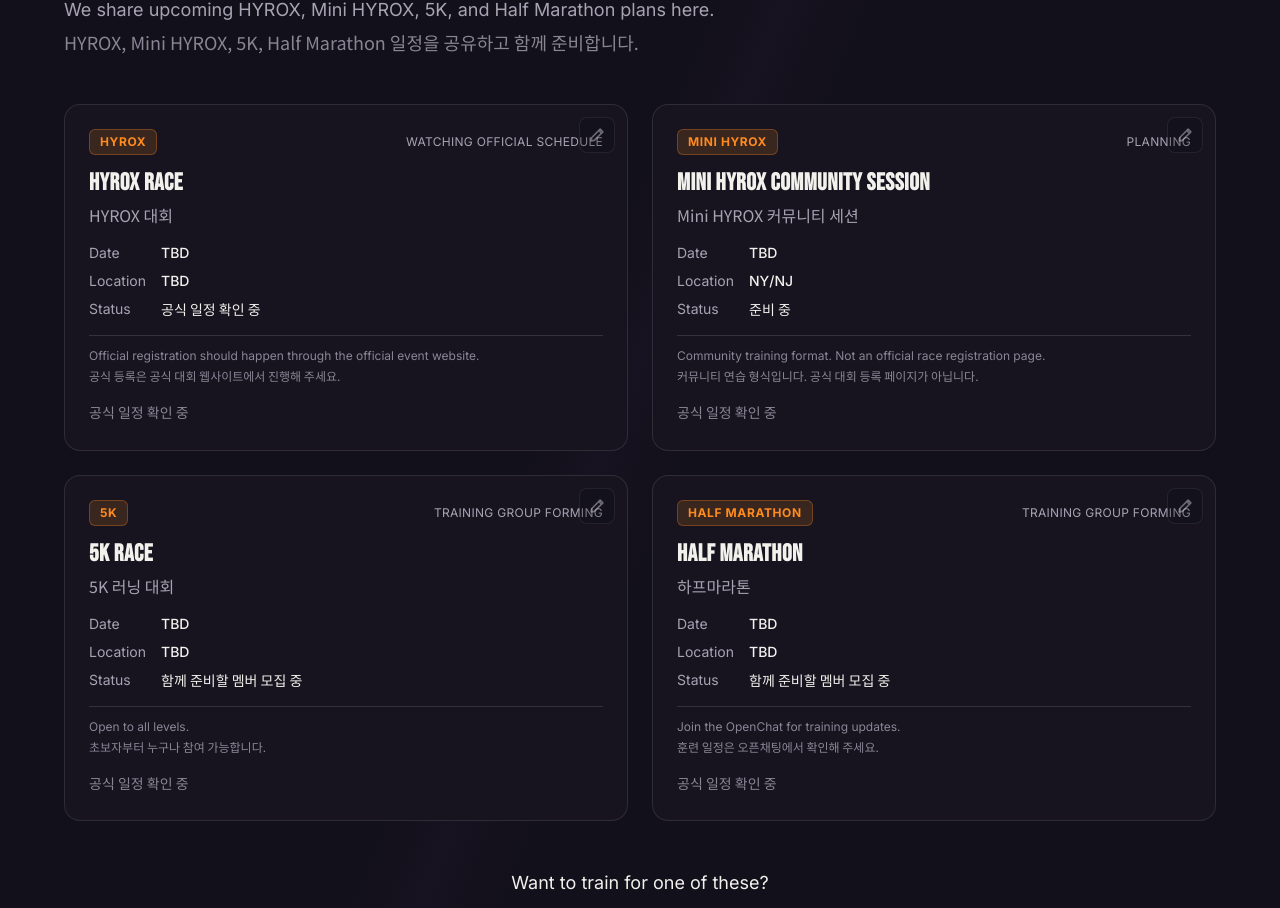
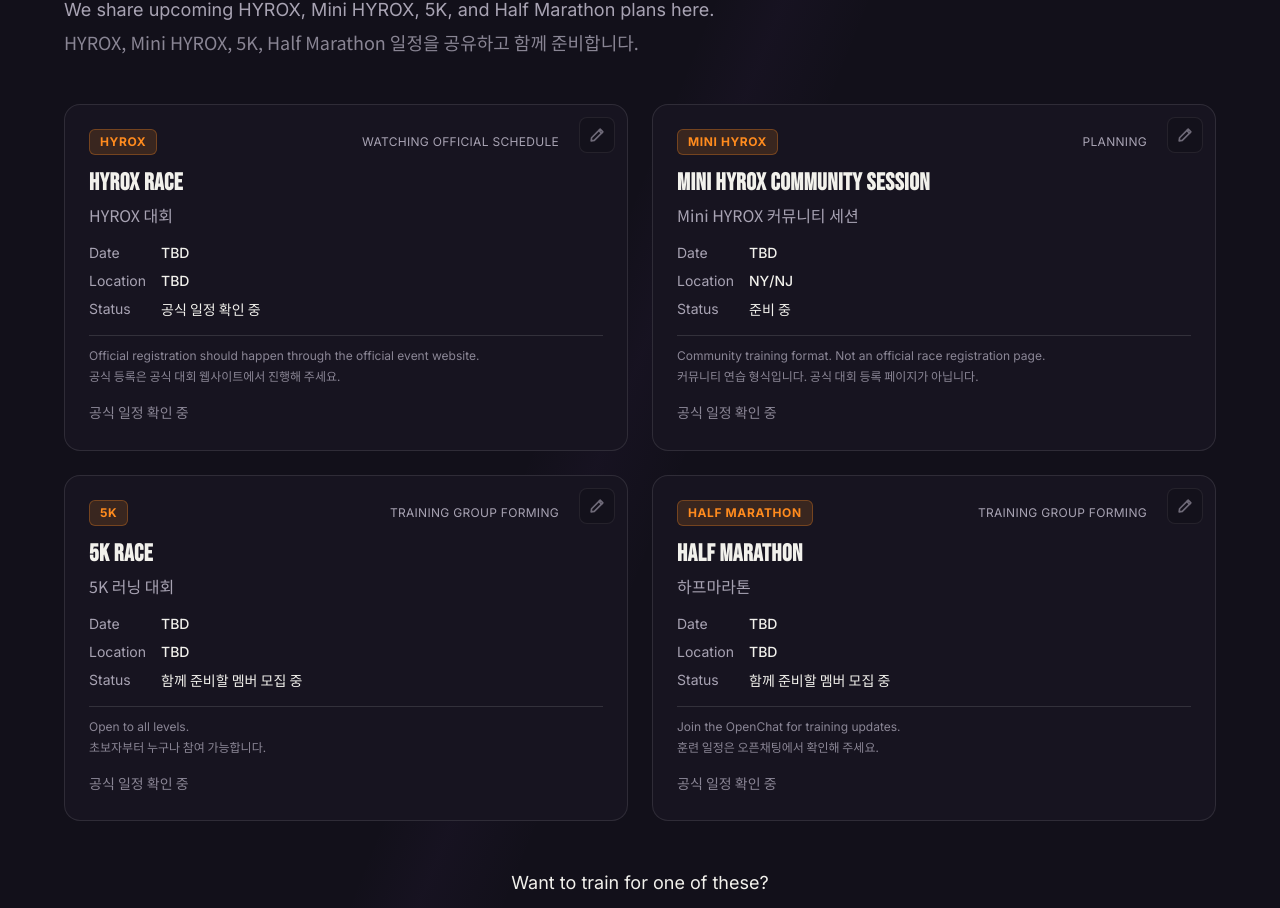
Before and after one commit to Oplo-Works/hyrox, a Next.js app: page / in a window 1280 px wide. Shown: the part 2876-3784 px from the top of the page. Built offline with nearby package versions, Linux system fonts and the light colour scheme.

Commit message:
fix: EventCard status text overlap with manager edit button

```diff
--- a/components/EventCard.tsx
+++ b/components/EventCard.tsx
@@ -209,7 +209,7 @@
         onCancelEdit={handleCancel}
       />
 
-      <div className="flex items-center justify-between mb-3">
+      <div className="flex items-center justify-between mb-3 pr-11">
         <span className="inline-block text-xs font-bold uppercase tracking-wider px-2.5 py-1 rounded-md bg-orange/15 text-orange border border-orange/30">
           {type}
         </span>
```
Also changed, not shown: 2 other files (tests, documents, lock files or other folders).
